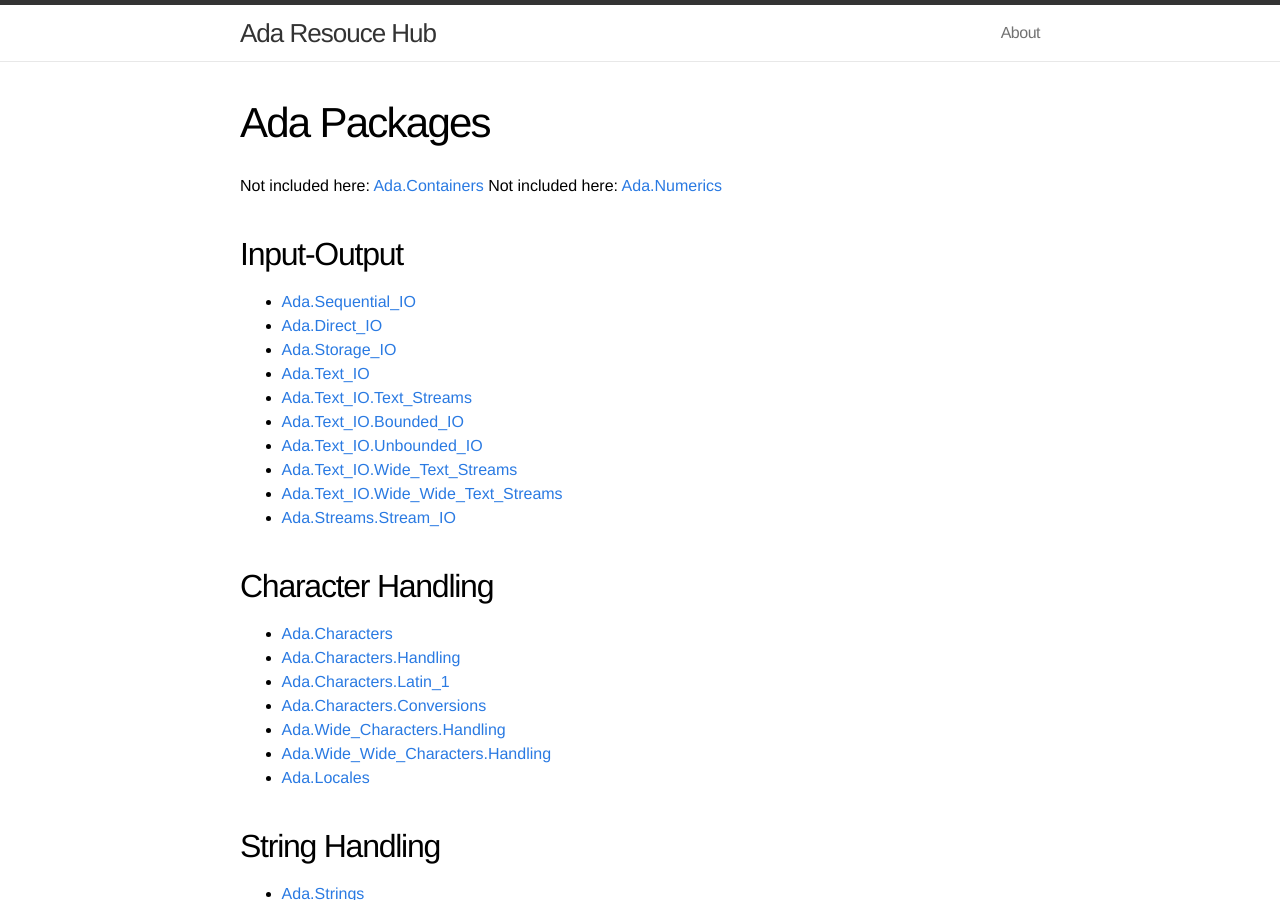
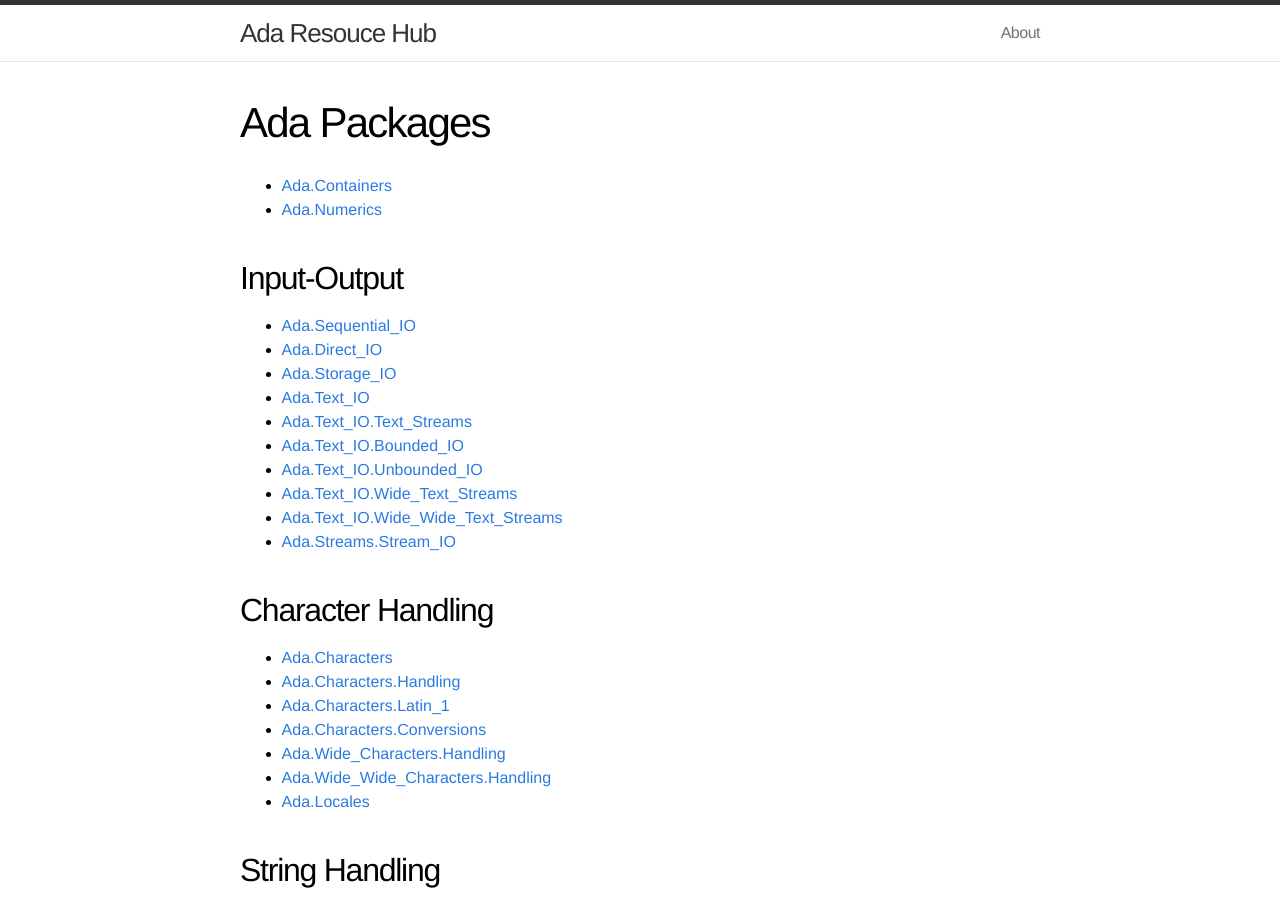
Before and after one commit to quornings/quornings.github.io, a Jekyll site: the page built from ada/man/ada.md, in a window 1280 px wide and 900 px high. Built offline with Jekyll 4.4.1, drawn with Linux system fonts in a browser that asks for light colours.

Commit message:
Shortcut links in list

```diff
--- a/ada/man/ada.md
+++ b/ada/man/ada.md
@@ -3,8 +3,8 @@ layout: page
 title: Ada Packages
 ---
 
-Not included here: [Ada.Containers](/ada/man/ada-containers/)
-Not included here: [Ada.Numerics](/ada/man/ada-numerics/)
+- [Ada.Containers](/ada/man/ada-containers/)
+- [Ada.Numerics](/ada/man/ada-numerics/)
 
 ## Input-Output
 
```
